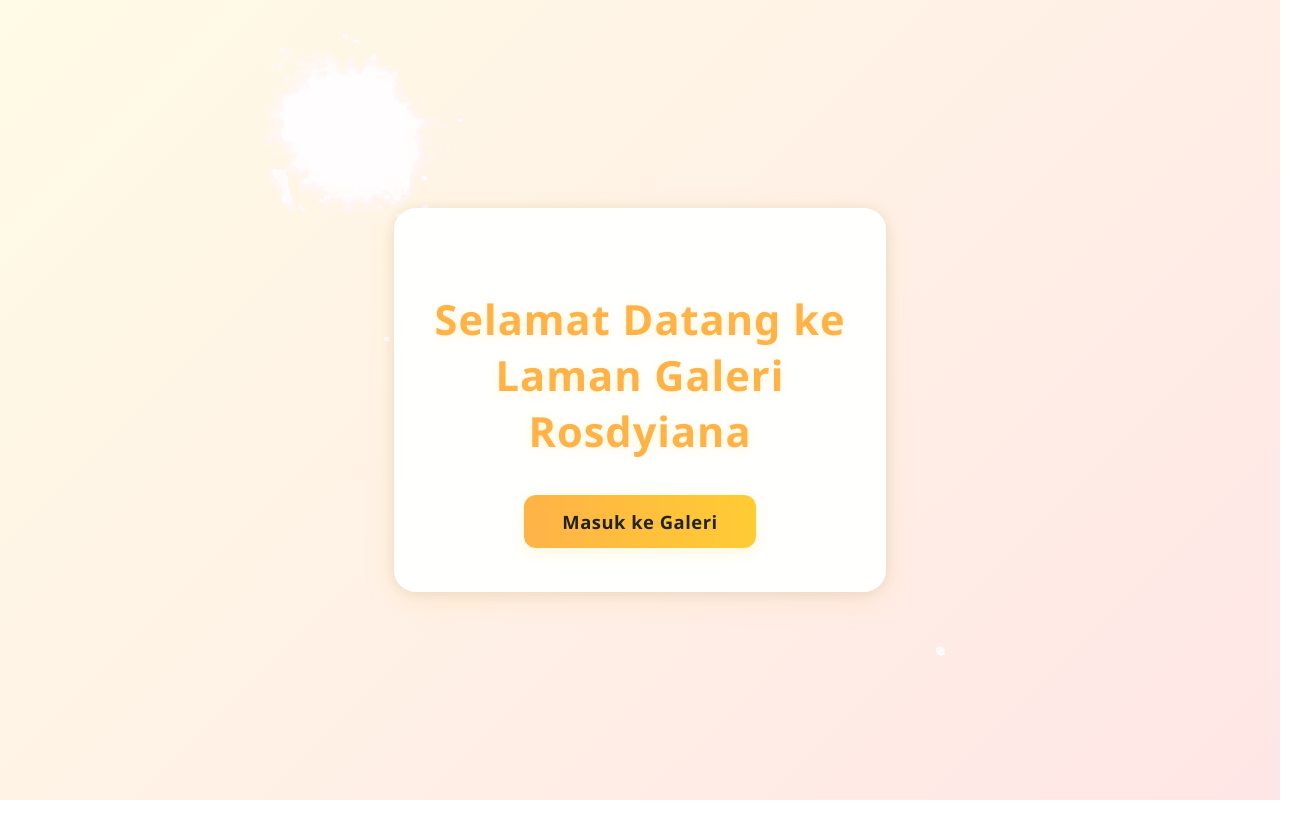
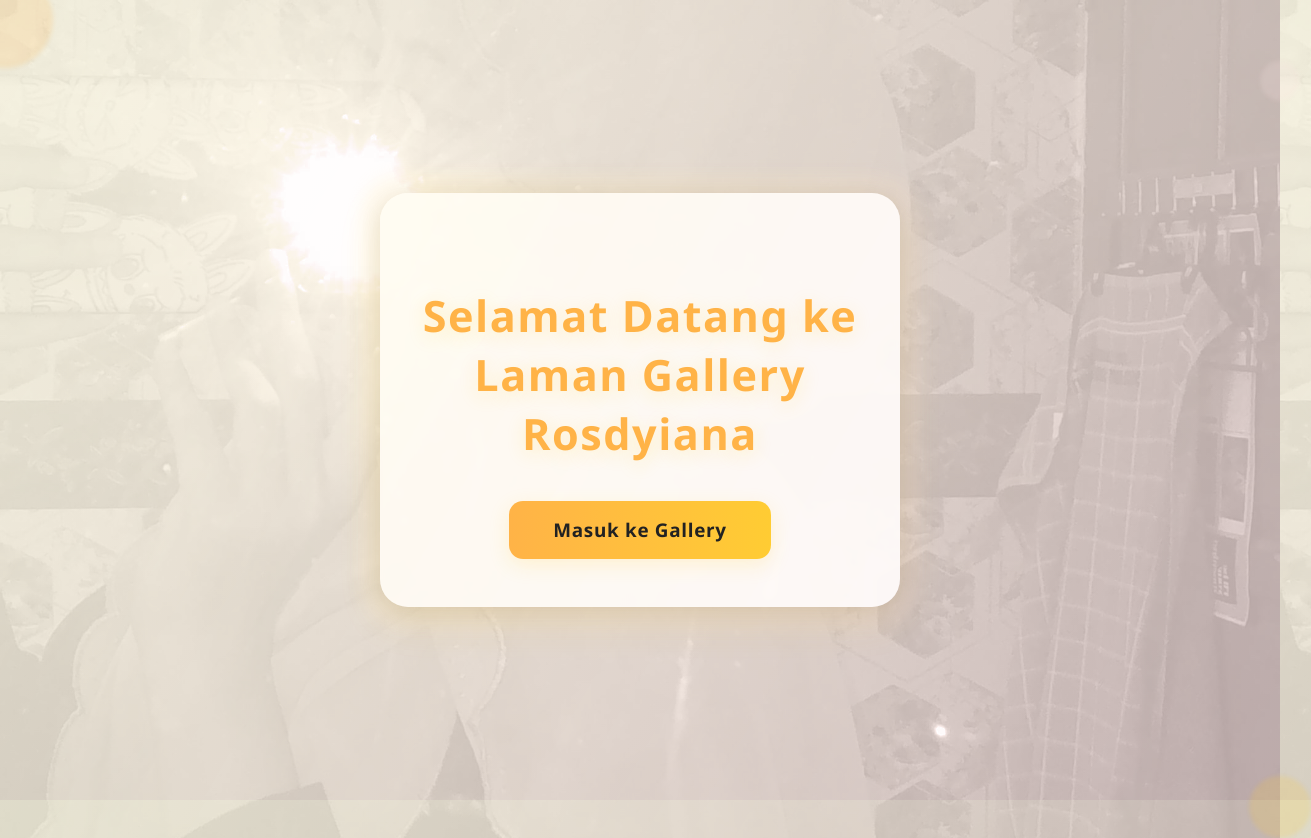
Before and after one commit to lantod/Rosdyiana, a plain HTML site: page index.html in a window 1280 px wide. Shown: the whole page, 1311 px wide, since content can reach past the window. Before the commit the page ends 800 px from the top, so only its background shows below. Drawn offline with Linux system fonts and the light colour scheme.

Commit message:
index.html

```diff
--- a/index.html
+++ b/index.html
@@ -3,11 +3,11 @@
 <head>
     <meta charset="UTF-8">
     <meta name="viewport" content="width=device-width, initial-scale=1.0">
-    <title>Laman Utama Galeri</title>
+    <title>Laman Utama Gallery</title>
     <style>
         body {
             font-family: 'Segoe UI', Arial, sans-serif;
-            background: linear-gradient(135deg, #fffbe6 0%, #ffe6e6 100%), url('background.jpg') no-repeat center center fixed;
+            background: linear-gradient(120deg, rgba(255,251,230,0.85) 0%, rgba(255,230,230,0.7) 100%), url('background.jpg') no-repeat center center fixed;
             background-blend-mode: lighten;
             background-size: cover;
             margin: 0;
@@ -24,53 +24,93 @@
             to { opacity: 1; }
         }
         .container {
-            background: rgba(255,255,255,0.96);
-            border-radius: 22px;
-            box-shadow: 0 8px 32px rgba(255, 204, 51, 0.13), 0 2px 16px rgba(0,0,0,0.10);
-            padding: 56px 36px 44px 36px;
+            background: rgba(255,255,255,0.92);
+            border-radius: 28px;
+            box-shadow: 0 12px 40px 0 rgba(255, 204, 51, 0.18), 0 4px 24px rgba(0,0,0,0.13);
+            padding: 64px 40px 48px 40px;
             text-align: center;
-            max-width: 420px;
-            margin: 32px 16px;
+            max-width: 440px;
+            margin: 36px 16px;
             animation: popIn 1s cubic-bezier(.68,-0.55,.27,1.55);
+            backdrop-filter: blur(2.5px);
+            position: relative;
         }
         @keyframes popIn {
             0% { transform: scale(0.92) translateY(30px); opacity: 0; }
             100% { transform: scale(1) translateY(0); opacity: 1; }
         }
+        .container::before {
+            content: '';
+            position: absolute;
+            top: -18px; left: -18px; right: -18px; bottom: -18px;
+            border-radius: 36px;
+            background: linear-gradient(120deg, #ffecb3 0%, #ffe6e6 100%);
+            opacity: 0.18;
+            z-index: 0;
+            filter: blur(8px);
+        }
         h1 {
             color: #ffb347;
-            font-size: 2.6rem;
-            margin-bottom: 18px;
-            letter-spacing: 1px;
-            text-shadow: 0 2px 12px rgba(255, 204, 51, 0.18);
-            font-weight: 800;
+            font-size: 2.7rem;
+            margin-bottom: 20px;
+            letter-spacing: 1.5px;
+            text-shadow: 0 4px 18px rgba(255, 204, 51, 0.22);
+            font-weight: 900;
+            position: relative;
+            z-index: 1;
         }
         p {
             color: #444;
-            font-size: 1.18rem;
-            margin-bottom: 36px;
-            line-height: 1.6;
+            font-size: 1.22rem;
+            margin-bottom: 38px;
+            line-height: 1.7;
+            position: relative;
+            z-index: 1;
         }
         a.button {
             background: linear-gradient(90deg, #ffb347 0%, #ffcc33 100%);
             color: #222;
             border: none;
-            border-radius: 12px;
-            padding: 14px 38px;
-            font-size: 1.15rem;
-            font-weight: 700;
+            border-radius: 14px;
+            padding: 16px 44px;
+            font-size: 1.18rem;
+            font-weight: 800;
             text-decoration: none;
-            box-shadow: 0 4px 16px rgba(255, 204, 51, 0.18);
-            transition: background 0.2s, color 0.2s, transform 0.2s, box-shadow 0.2s;
+            box-shadow: 0 6px 20px rgba(255, 204, 51, 0.18);
+            transition: background 0.22s, color 0.22s, transform 0.22s, box-shadow 0.22s;
             display: inline-block;
-            letter-spacing: 0.5px;
+            letter-spacing: 0.7px;
             outline: none;
+            position: relative;
+            z-index: 1;
         }
         a.button:hover, a.button:focus {
             background: linear-gradient(90deg, #ffcc33 0%, #ffb347 100%);
             color: #000;
-            transform: scale(1.08) translateY(-2px);
-            box-shadow: 0 8px 24px rgba(255, 204, 51, 0.22);
+            transform: scale(1.10) translateY(-3px) rotate(-1deg);
+            box-shadow: 0 12px 32px rgba(255, 204, 51, 0.22);
+        }
+        /* Decorative floating shapes */
+        .shape {
+            position: absolute;
+            border-radius: 50%;
+            opacity: 0.18;
+            z-index: 0;
+            filter: blur(2px);
+            animation: floatShape 7s ease-in-out infinite alternate;
+        }
+        .shape1 {
+            width: 90px; height: 90px; background: #ffb347; top: -40px; left: -40px; animation-delay: 0s;
+        }
+        .shape2 {
+            width: 60px; height: 60px; background: #ffcc33; bottom: -30px; right: -30px; animation-delay: 2s;
+        }
+        .shape3 {
+            width: 40px; height: 40px; background: #ffe6e6; top: 60px; right: -20px; animation-delay: 4s;
+        }
+        @keyframes floatShape {
+            0% { transform: translateY(0) scale(1); }
+            100% { transform: translateY(18px) scale(1.08); }
         }
         @media (max-width: 600px) {
             .container {
@@ -91,10 +131,13 @@
     </style>
 </head>
 <body>
+    <div class="shape shape1"></div>
+    <div class="shape shape2"></div>
+    <div class="shape shape3"></div>
     <div class="container">
-        <h1>Selamat Datang ke Laman Galeri Rosdyiana</h1>
+        <h1>Selamat Datang ke Laman Gallery Rosdyiana</h1>
         <p></p>
-        <a href="gallery_code.html" class="button">Masuk ke Galeri</a>
+        <a href="gallery_code.html" class="button">Masuk ke Gallery</a>
     </div>
 </body>
 </html>
```
